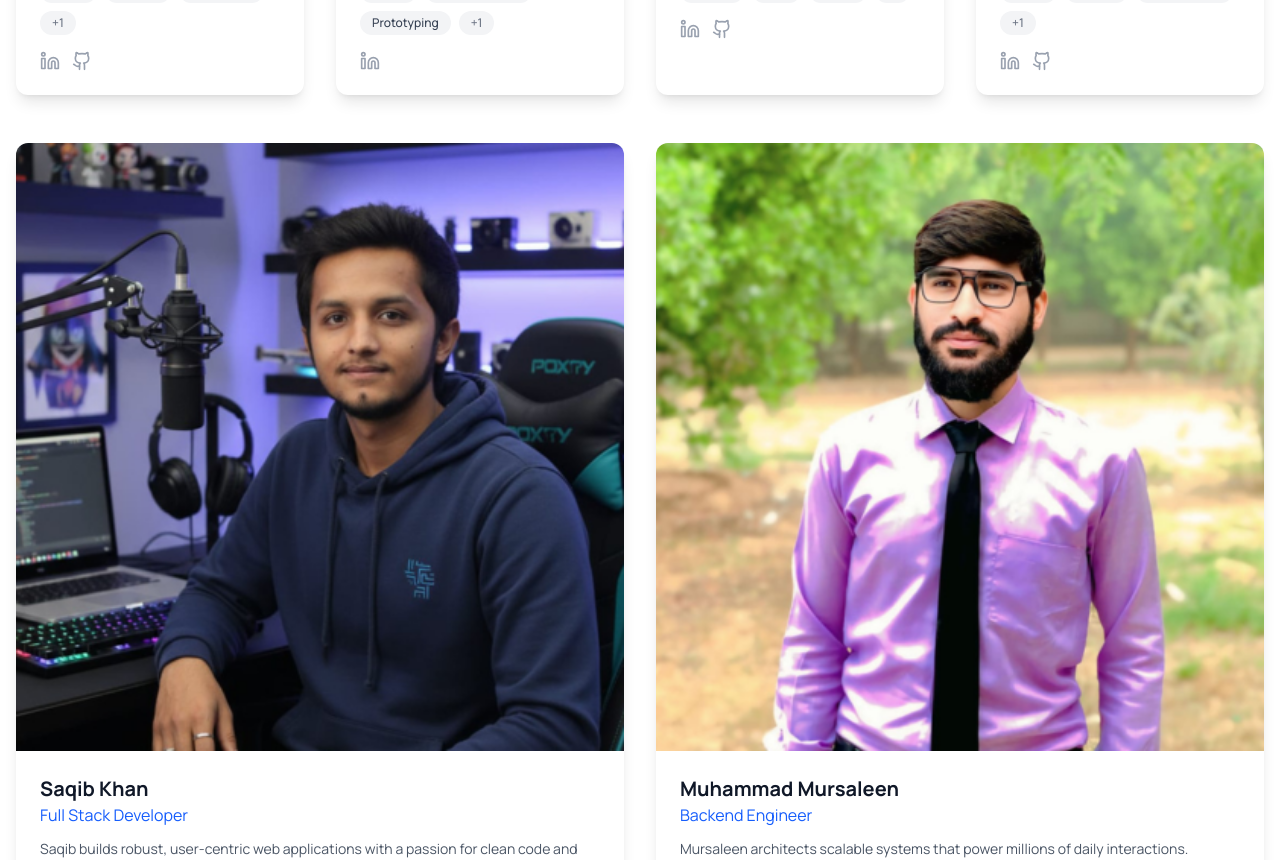
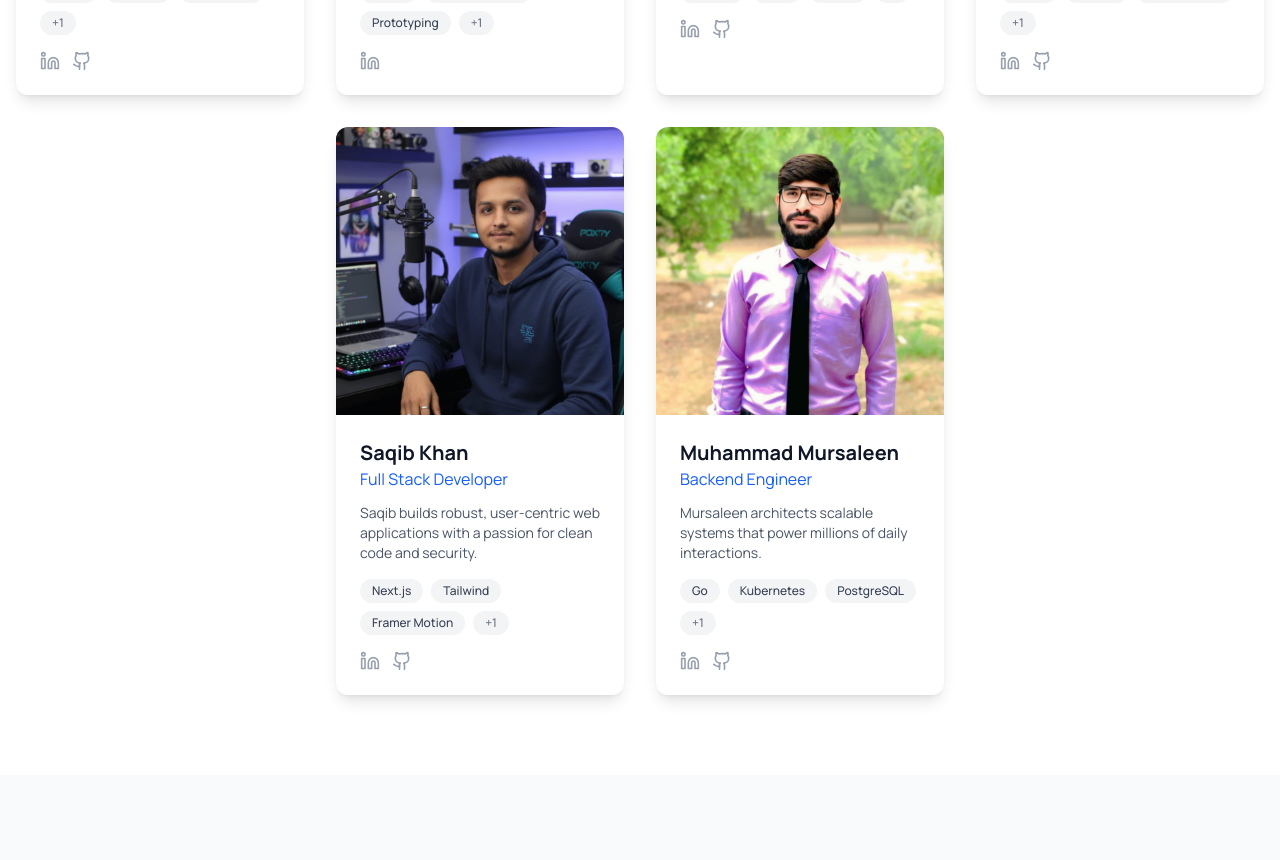
Before and after one commit to Azeesha-maker/NexoraAgency, a Next.js app: page /team in a window 1280 px wide. Shown: the part 1501-2361 px from the top of the page. Built offline with nearby package versions, Linux system fonts and the light colour scheme.

Commit message:
page layout

```diff
--- a/src/app/(site)/team/page.tsx
+++ b/src/app/(site)/team/page.tsx
@@ -31,7 +31,7 @@ interface TeamMember {
   funFact: string;
 }
 
-/* ---------- 4 GIRLS (top) + 2 BOYS (bottom) ---------- */
+/* GIRLS – Top Row (4) */
 const girls: TeamMember[] = [
   {
     name: 'Azeesha Ali',
@@ -74,6 +74,7 @@ const girls: TeamMember[] = [
   },
 ];
 
+/* BOYS – Bottom Row (2) */
 const boys: TeamMember[] = [
   {
     name: 'Saqib Khan',
@@ -121,13 +122,13 @@ const values = [
 export default function TeamPage() {
   const [hovered, setHovered] = useState<number | null>(null);
 
-  const Card = (member: TeamMember, idx: number) => (
+  const TeamCard = (member: TeamMember, index: number) => (
     <div
-      key={idx}
+      key={index}
       className={`group relative overflow-hidden rounded-xl bg-white shadow-lg transition-all duration-300 hover:-translate-y-2 hover:shadow-2xl ${
-        hovered === idx ? 'ring-2 ring-blue-500' : ''
+        hovered === index ? 'ring-2 ring-blue-500' : ''
       }`}
-      onMouseEnter={() => setHovered(idx)}
+      onMouseEnter={() => setHovered(index)}
       onMouseLeave={() => setHovered(null)}
     >
       <div className="relative aspect-square overflow-hidden">
@@ -147,9 +148,9 @@ export default function TeamPage() {
         <p className="mb-3 text-blue-600">{member.role}</p>
         <p className="mb-4 text-sm text-gray-600">{member.bio}</p>
         <div className="mb-4 flex flex-wrap gap-2">
-          {member.skills.slice(0, 3).map((s, i) => (
+          {member.skills.slice(0, 3).map((skill, i) => (
             <span key={i} className="rounded-full bg-gray-100 px-3 py-1 text-xs font-medium text-gray-700">
-              {s}
+              {skill}
             </span>
           ))}
           {member.skills.length > 3 && (
@@ -200,13 +201,13 @@ export default function TeamPage() {
           </div>
         </div>
 
-        {/* Blobs – responsive */}
+        {/* Responsive Blobs */}
         <div className="absolute left-0 top-20 h-64 w-64 animate-blob rounded-full bg-purple-300 opacity-60 blur-xl mix-blend-multiply md:-left-20 md:h-72 md:w-72" />
         <div className="animation-delay-2000 absolute right-0 top-40 h-64 w-64 animate-blob rounded-full bg-yellow-300 opacity-60 blur-xl mix-blend-multiply md:-right-20 md:h-72 md:w-72" />
         <div className="animation-delay-4000 absolute bottom-0 left-20 h-64 w-64 animate-blob rounded-full bg-pink-300 opacity-60 blur-xl mix-blend-multiply md:-bottom-20 md:left-40 md:h-72 md:w-72" />
       </section>
 
-      {/* ===== TEAM – 4 GIRLS TOP, 2 BOYS BOTTOM ===== */}
+      {/* ===== TEAM – 4 GIRLS + 2 BOYS (SAME SIZE) ===== */}
       <section className="py-20 bg-white">
         <div className="container mx-auto px-4 max-w-7xl">
           <div className="mb-16 text-center">
@@ -216,14 +217,15 @@ export default function TeamPage() {
             </p>
           </div>
 
-          {/* ---- GIRLS ROW ---- */}
-          <div className="grid gap-8 sm:grid-cols-2 lg:grid-cols-4 justify-center mb-12">
-            {girls.map((m, i) => Card(m, i))}
-          </div>
+          {/* Unified 4-column grid */}
+          <div className="grid gap-8 sm:grid-cols-2 lg:grid-cols-4 justify-center">
+            {/* Girls – 4 cards */}
+            {girls.map((m, i) => TeamCard(m, i))}
 
-          {/* ---- BOYS ROW ---- */}
-          <div className="grid gap-8 sm:grid-cols-2 justify-center">
-            {boys.map((m, i) => Card(m, girls.length + i))}
+            {/* Boys – 2 cards, centered */}
+            <div className="hidden lg:block" /> {/* Spacer */}
+            {boys.map((m, i) => TeamCard(m, girls.length + i))}
+            <div className="hidden lg:block" /> {/* Spacer */}
           </div>
         </div>
       </section>
@@ -270,7 +272,7 @@ export default function TeamPage() {
         </div>
       </section>
 
-      {/* ===== VALUES ===== */}
+      {/* ===== CULTURE & VALUES ===== */}
       <section className="py-20 bg-gradient-to-r from-blue-50 to-purple-50">
         <div className="container mx-auto px-4 max-w-7xl">
           <div className="mb-16 text-center">
```
